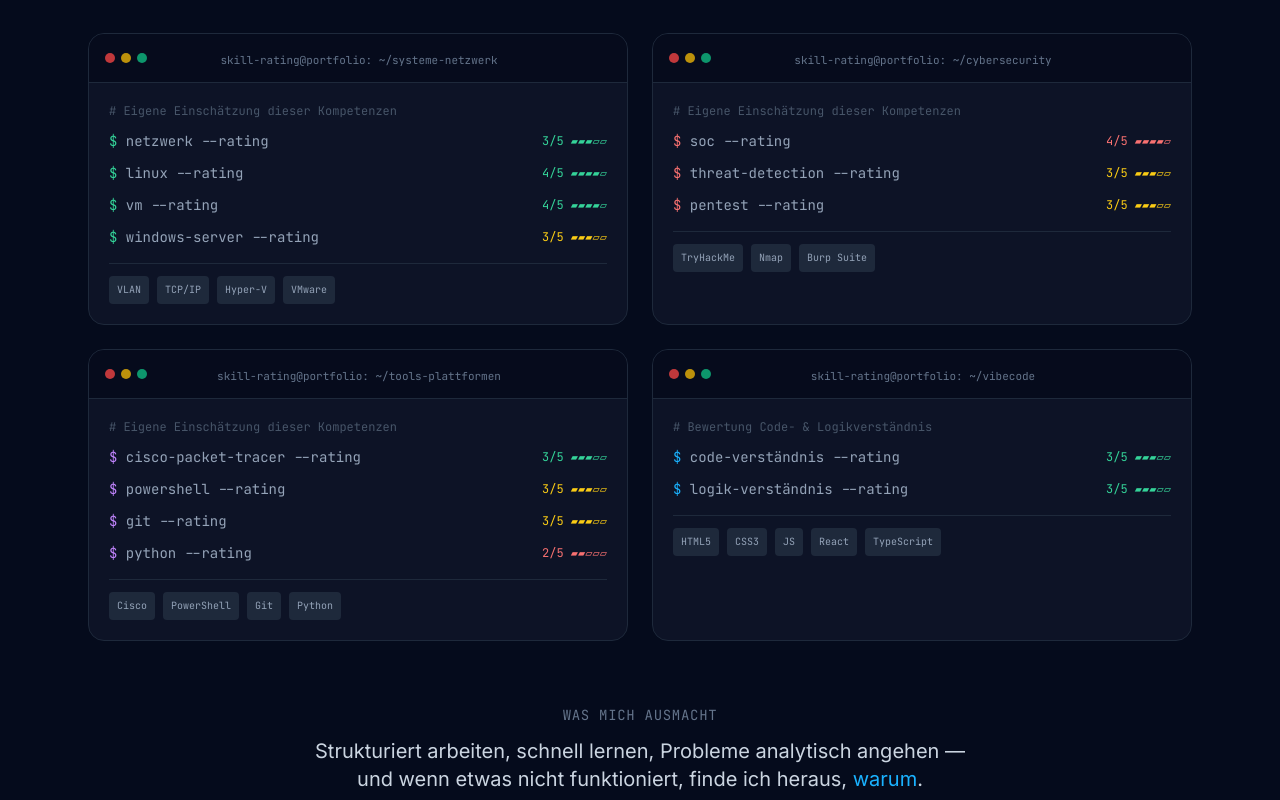
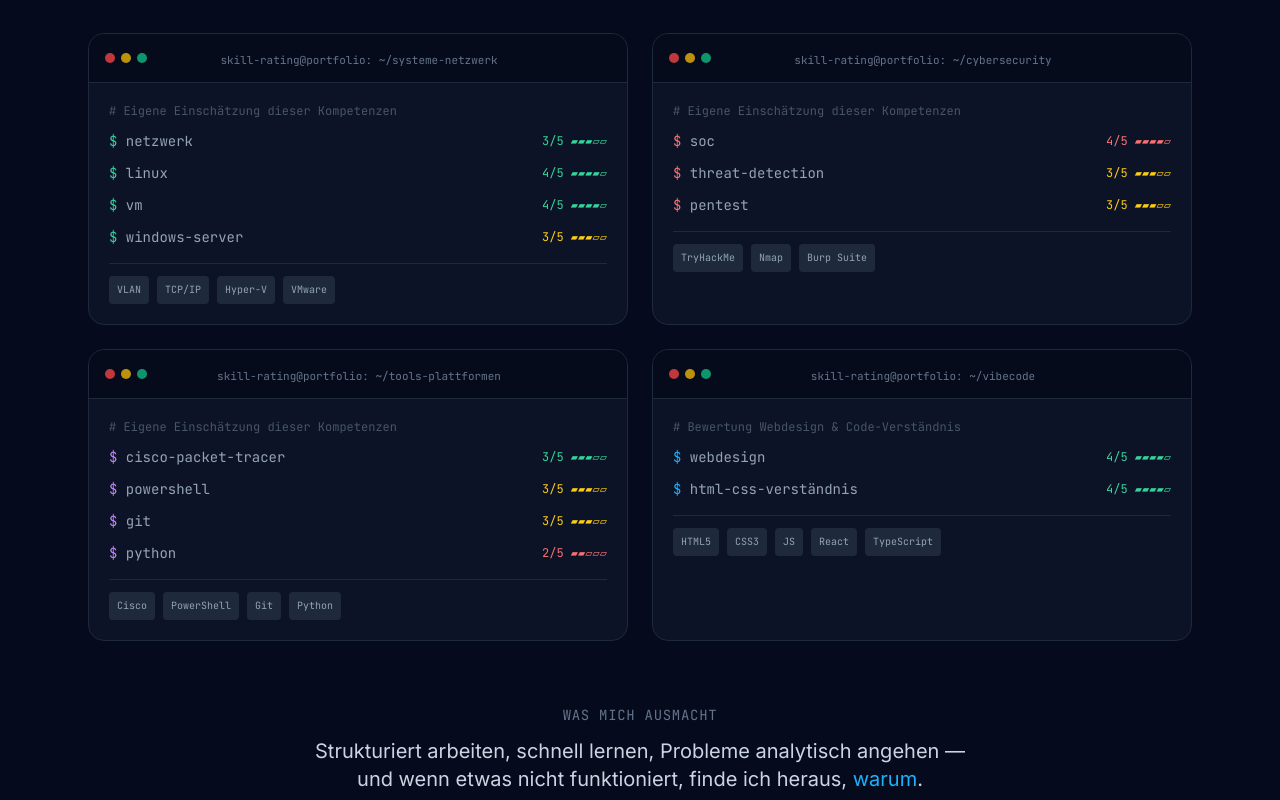
Before and after one commit to ne0nur/Portfolio, a plain HTML site: page index.html in a window 1280 px wide. Shown: the part 3080-3880 px from the top of the page. Drawn offline with nearby package versions, Linux system fonts and the light colour scheme.

Commit message:
refactor(skills): remove --rating, update vibecode ratings, add AI mentions to projects

```diff
--- a/index.html
+++ b/index.html
@@ -417,19 +417,19 @@
             <div class="text-slate-600 text-xs mb-3"># Eigene Einschätzung dieser Kompetenzen</div>
             <div class="space-y-3 text-slate-400">
               <div class="flex items-center justify-between">
-                <span><span class="text-emerald-400">$</span> netzwerk --rating</span>
+                <span><span class="text-emerald-400">$</span> netzwerk</span>
                 <span class="text-emerald-400 text-xs">3/5 ▰▰▰▱▱</span>
               </div>
               <div class="flex items-center justify-between">
-                <span><span class="text-emerald-400">$</span> linux --rating</span>
+                <span><span class="text-emerald-400">$</span> linux</span>
                 <span class="text-emerald-400 text-xs">4/5 ▰▰▰▰▱</span>
               </div>
               <div class="flex items-center justify-between">
-                <span><span class="text-emerald-400">$</span> vm --rating</span>
+                <span><span class="text-emerald-400">$</span> vm</span>
                 <span class="text-emerald-400 text-xs">4/5 ▰▰▰▰▱</span>
               </div>
               <div class="flex items-center justify-between">
-                <span><span class="text-emerald-400">$</span> windows-server --rating</span>
+                <span><span class="text-emerald-400">$</span> windows-server</span>
                 <span class="text-yellow-400 text-xs">3/5 ▰▰▰▱▱</span>
               </div>
             </div>
@@ -461,15 +461,15 @@
             <div class="text-slate-600 text-xs mb-3"># Eigene Einschätzung dieser Kompetenzen</div>
             <div class="space-y-3 text-slate-400">
               <div class="flex items-center justify-between">
-                <span><span class="text-red-400">$</span> soc --rating</span>
+                <span><span class="text-red-400">$</span> soc</span>
                 <span class="text-red-400 text-xs">4/5 ▰▰▰▰▱</span>
               </div>
               <div class="flex items-center justify-between">
-                <span><span class="text-red-400">$</span> threat-detection --rating</span>
+                <span><span class="text-red-400">$</span> threat-detection</span>
                 <span class="text-yellow-400 text-xs">3/5 ▰▰▰▱▱</span>
               </div>
               <div class="flex items-center justify-between">
-                <span><span class="text-red-400">$</span> pentest --rating</span>
+                <span><span class="text-red-400">$</span> pentest</span>
                 <span class="text-yellow-400 text-xs">3/5 ▰▰▰▱▱</span>
               </div>
             </div>
@@ -500,19 +500,19 @@
             <div class="text-slate-600 text-xs mb-3"># Eigene Einschätzung dieser Kompetenzen</div>
             <div class="space-y-3 text-slate-400">
               <div class="flex items-center justify-between">
-                <span><span class="text-purple-400">$</span> cisco-packet-tracer --rating</span>
+                <span><span class="text-purple-400">$</span> cisco-packet-tracer</span>
                 <span class="text-emerald-400 text-xs">3/5 ▰▰▰▱▱</span>
               </div>
               <div class="flex items-center justify-between">
-                <span><span class="text-purple-400">$</span> powershell --rating</span>
+                <span><span class="text-purple-400">$</span> powershell</span>
                 <span class="text-yellow-400 text-xs">3/5 ▰▰▰▱▱</span>
               </div>
               <div class="flex items-center justify-between">
-                <span><span class="text-purple-400">$</span> git --rating</span>
+                <span><span class="text-purple-400">$</span> git</span>
                 <span class="text-yellow-400 text-xs">3/5 ▰▰▰▱▱</span>
               </div>
               <div class="flex items-center justify-between">
-                <span><span class="text-purple-400">$</span> python --rating</span>
+                <span><span class="text-purple-400">$</span> python</span>
                 <span class="text-red-400 text-xs">2/5 ▰▰▱▱▱</span>
               </div>
             </div>
@@ -541,15 +541,15 @@
           </div>
           <!-- Terminal Body -->
           <div class="p-5 font-mono text-sm">
-            <div class="text-slate-600 text-xs mb-3"># Bewertung Code- & Logikverständnis</div>
+            <div class="text-slate-600 text-xs mb-3"># Bewertung Webdesign & Code-Verständnis</div>
             <div class="space-y-3 text-slate-400">
               <div class="flex items-center justify-between">
-                <span><span class="text-brand-400">$</span> code-verständnis --rating</span>
-                <span class="text-emerald-400 text-xs">3/5 ▰▰▰▱▱</span>
+                <span><span class="text-brand-400">$</span> webdesign</span>
+                <span class="text-emerald-400 text-xs">4/5 ▰▰▰▰▱</span>
               </div>
               <div class="flex items-center justify-between">
-                <span><span class="text-brand-400">$</span> logik-verständnis --rating</span>
-                <span class="text-emerald-400 text-xs">3/5 ▰▰▰▱▱</span>
+                <span><span class="text-brand-400">$</span> html-css-verständnis</span>
+                <span class="text-emerald-400 text-xs">4/5 ▰▰▰▰▱</span>
               </div>
             </div>
             <div class="mt-4 pt-3 border-t border-slate-800 flex gap-2 flex-wrap">
@@ -731,7 +731,7 @@
             </div>
             <div class="p-8 flex flex-col justify-center">
               <h3 class="text-2xl font-bold text-white mb-3">DeinTaxi Website</h3>
-              <p class="text-slate-400 text-sm mb-6 leading-relaxed">Eines meiner ersten Projekte — eine Website für ein Taxiunternehmen mit Buchungsfunktion. HTML, CSS und JavaScript von Grund auf selbst gebaut.</p>
+              <p class="text-slate-400 text-sm mb-6 leading-relaxed">Eines meiner ersten Projekte mit KI-Unterstützung — eine Website für ein Taxiunternehmen mit Buchungsfunktion. Konzept, Prompting und Feinschliff von mir; Code-Generierung durch Claude & Cursor.</p>
               <div class="flex flex-wrap gap-2 mb-6">
                 <span class="px-3 py-1 bg-slate-800 rounded-md text-xs text-slate-300">HTML</span>
                 <span class="px-3 py-1 bg-slate-800 rounded-md text-xs text-slate-300">CSS</span>
@@ -753,7 +753,7 @@
           </div>
           <div class="p-6">
             <h3 class="text-xl font-bold text-white mb-2">Telegram ESP32 Bot</h3>
-            <p class="text-slate-400 text-sm mb-4 leading-relaxed">ESP32 liest aktive Netzwerkgeräte aus der Fritzbox aus und übermittelt sie per Telegram-Bot.</p>
+            <p class="text-slate-400 text-sm mb-4 leading-relaxed">ESP32 liest aktive Netzwerkgeräte aus der Fritzbox aus und übermittelt sie per Telegram-Bot. Hardware-Aufbau und Code mit KI-Assistenz entwickelt.</p>
             <div class="flex flex-wrap gap-2 mb-4">
               <span class="px-3 py-1 bg-slate-800 rounded-md text-xs text-slate-300">ESP32</span>
               <span class="px-3 py-1 bg-slate-800 rounded-md text-xs text-slate-300">Arduino</span>
@@ -774,7 +774,7 @@
           </div>
           <div class="p-6">
             <h3 class="text-xl font-bold text-white mb-2">Gameboy ESP Pentest</h3>
-            <p class="text-slate-400 text-sm mb-4 leading-relaxed">Mobiles Pentest-Gerät im ikonischen Gameboy-Design, selbst gebaut mit ESP32-Board.</p>
+            <p class="text-slate-400 text-sm mb-4 leading-relaxed">Mobiles Pentest-Gerät im ikonischen Gameboy-Design, selbst gebaut mit ESP32-Board. Hardware-Design und Firmware mit KI-Unterstützung realisiert.</p>
             <div class="flex flex-wrap gap-2 mb-4">
               <span class="px-3 py-1 bg-slate-800 rounded-md text-xs text-slate-300">Hardware</span>
               <span class="px-3 py-1 bg-slate-800 rounded-md text-xs text-slate-300">IoT</span>
```
